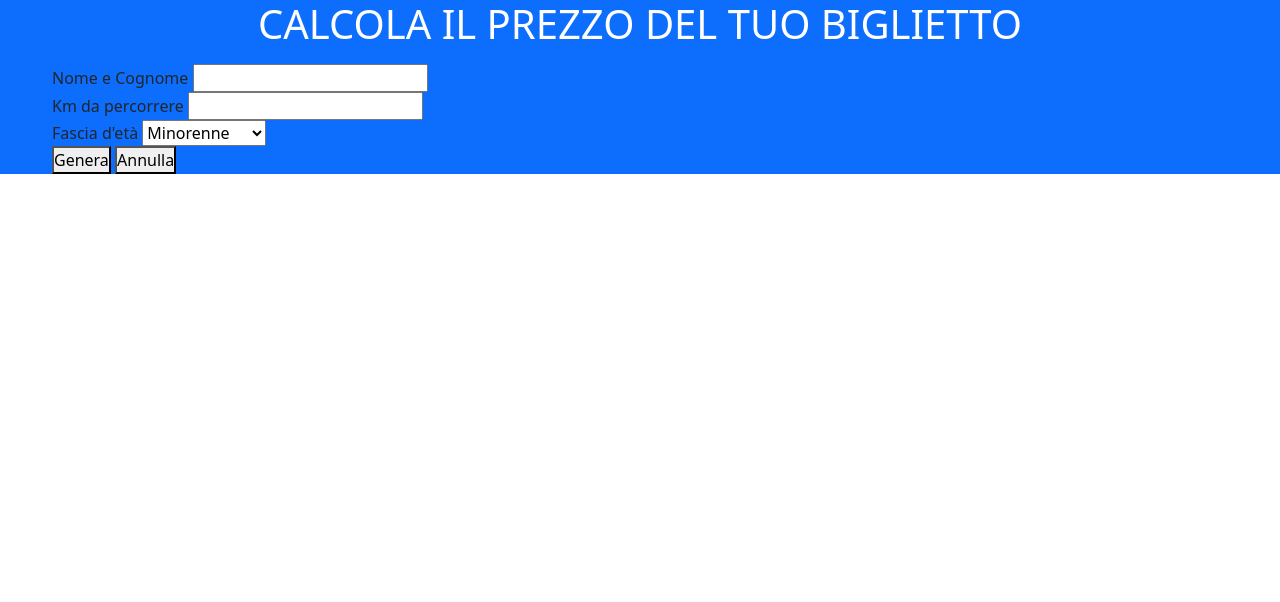
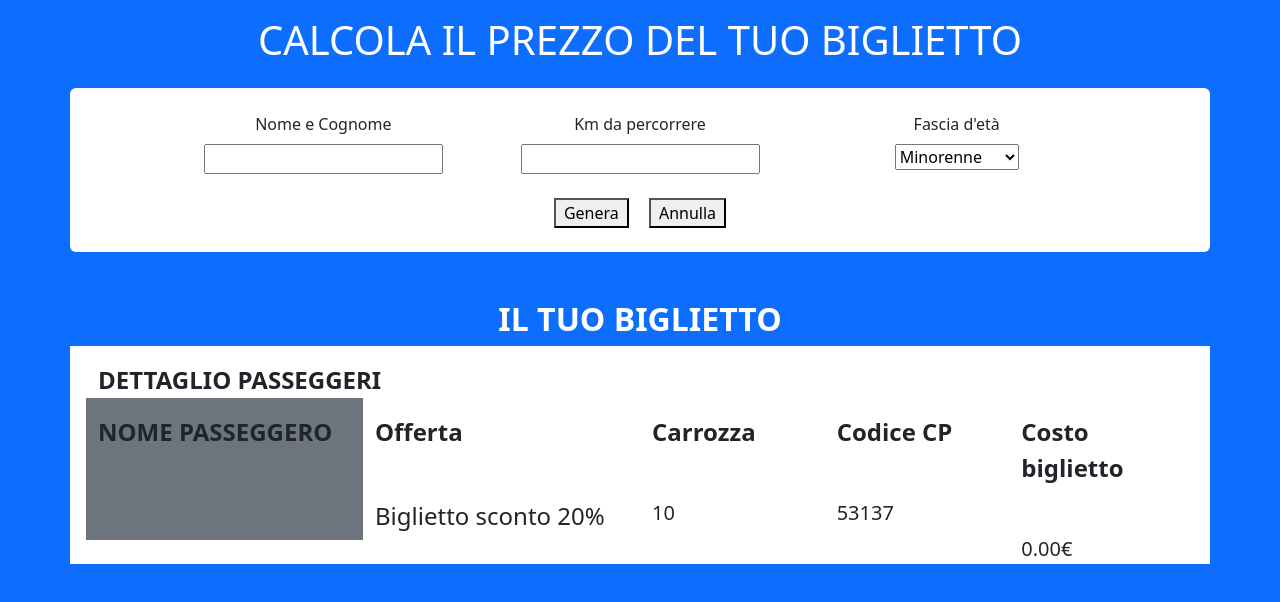
Before and after one commit to Fabiopanetta02/js-biglietto-treno-form, a plain HTML site: page index.html in a window 1280 px wide. Both pictures are taken after a click on the button "Genera". Drawn offline with nearby package versions, Linux system fonts and the light colour scheme.

Commit message:
Added finish exercise

```diff
--- a/css/style.css
+++ b/css/style.css
@@ -1,19 +1,7 @@
-/* :root{
-    --pink: #E53170;
-} */
-
-/* reset */
-* {
-  margin: 0;
-  padding: 0;
-  box-sizing: border-box;
+.ticket{
+  display: none;
 }
 
-
-/* Generics */
-
-/* Utils */
-.container {
-  max-width: 1200px;
-  margin: 0 auto;
+.active{
+  display: block;
 }
--- a/index.html
+++ b/index.html
@@ -19,41 +19,74 @@
     <link rel="stylesheet" href="css/style.css">
     <title>Biglietto treno form</title>
 </head>
-<body>
-    <section class="bg-primary">
+<body class="bg-primary">
+    <section id="calculator-ticket">
         <!-- Titolo -->
-        <h1 class="text-center text-white mb-3">CALCOLA IL PREZZO DEL TUO BIGLIETTO</h1>
+        <h1 class="text-center text-white py-3">CALCOLA IL PREZZO DEL TUO BIGLIETTO</h1>
 
-        <div class="container">
+        <div class="container bg-white rounded">
+            <div class="row justify-content-center">
+                <div class="col-10">
+                    <div class="row">
                         <!-- Nome e Cognome -->
-            <div>
-                <label for="username">Nome e Cognome</label>
+                        <div class="col text-center mt-4">
+                            <label for="username" class="d-block mb-2">Nome e Cognome</label>
                             <input type="text" id="username">
                         </div>
-
                         <!-- Km da percorrere -->
-            <div>
-                <label for="kms">Km da percorrere</label>
+                        <div class="col text-center mt-4">
+                            <label for="kms" class="d-block mb-2">Km da percorrere</label>
                             <input type="number" id="kms">
                         </div>
-
                         <!-- Fascia d'età -->
-            <div>
-                <label for="age">Fascia d'età</label>
+                        <div class="col text-center mt-4">
+                            <label for="age" class="d-block mb-2">Fascia d'età</label>
                             <select name="age" id="age">
-                    <option value="Minor">Minorenne</option>
-                    <option value="Major">Maggiorenne</option>
-                    <option value="Over-65">Over 65</option>
+                                <option value="17">Minorenne</option>
+                                <option value="18">Maggiorenne</option>
+                                <option value="66">Over 65</option>
                             </select>
                         </div>
+                    </div>
+                </div>
+                <div class="text-center my-4">
+                    <!-- Bottoni -->
+                    <button id="create" class="px-2 mx-2">Genera</button>
+                    <button id="delete" class="px-2 mx-2">Annulla</button>
+                </div>
+            </div>
+        </div>
+    </section>
 
-            <!-- Bottoni -->
-            <button id="create">Genera</button>
-            <button id="delete">Annulla</button>
+    <section id="my-ticket" class="ticket">
+        <h2 class="text-center text-white mt-5 fw-bold">IL TUO BIGLIETTO</h2>
+        <!-- Biglietto -->
+        <div class="container bg-white">
+            <span class="fs-4 fw-bold d-inline-block mt-3 px-3">DETTAGLIO PASSEGGERI</span>
+            <div class="row px-3">
+                <div class="col-3 bg-secondary mb-4">
+                    <span class="d-block fs-4 fw-bold mb-5 pt-3">NOME PASSEGGERO</span>
+                    <span class="d-block fs-3 fw-bold mb-3" id="username-ticket"></span>
                 </div>
-
-        <!-- Biglietto -->
-        <p id="ticket-finish"></p>
+                <div class="col-3 ">
+                    <span class="d-block fs-4 fw-bold mb-5 pt-3">Offerta</span>
+                    <span class="d-block fs-4 my-2" id="discount"></span>
+                </div>
+                <div class="col-2">
+                    <span class="d-block fs-4 fw-bold mb-5 pt-3">Carrozza</span>
+                    <span class="d-block fs-5" id="carriage"></span>
+                </div>
+                <div class="col-2">
+                    <span class="d-block fs-4 fw-bold mb-5 pt-3">Codice CP</span>
+                    <span class="d-block fs-5" id="code"></span>
+                </div>
+                <div class="col-2">
+                    <span class="d-block fs-4 fw-bold  mb-5 pt-3">Costo biglietto</span>
+                    <span class="d-block fs-5" id="priceticket"></span>
+                </div>
+            </div>
+        </div>
+        <p ></p>
     </section>
 
     <script src="js/script.js"></script>
--- a/js/script.js
+++ b/js/script.js
@@ -1,33 +1,94 @@
 /*Schema logico
 1- Recupero gli elementi con l'id
-2- Chiedo il numero di chilometri
+2- Al click del button genera inizo a controllare i valori
 3- Chiedo l'età del passeggero
 4- Calcolo il prezzo totale del viaggio sulla base della tariffa
 5- Applico sconto
-6-Creo una variabile da stampare
+6- Creo una variabile da stampare
 7- Faccio comparire il prezzo
 */
 
 //1- Recupero gli elementi con l'id
-const username = document.getElementById('unsername');
+const username = document.getElementById('username');
 const numberChilo = document.getElementById('kms');
 const numberAge = document.getElementById('age');
 const buttonCreate = document.getElementById('create');
 const buttonDelete = document.getElementById('delete');
-const resultTicket = document.getElementById('ticket-finish');
-
-
+const ticket = document.getElementById('my-ticket')
+const userTicket = document.getElementById('username-ticket');
+const discounTicket = document.getElementById('discount')
+const numberCarriage = document.getElementById('carriage');
+const numberCode = document.getElementById('code')
+const priceTotal = document.getElementById('priceticket');
 
 
 //2- Al click del button genera inizo a controllare i valori
 buttonCreate.addEventListener('click', function() {
+    const name = username.value
     const kms = numberChilo.value
     const age = numberAge.value
 
-    console.log('kms')
-    console.log('age')
+    console.log('kms' , kms)
+    console.log('age' , age)
 
+    //Calcolo il prezzo
     let priceKm = kms * 0.21;
     console.log('pricekm');
 
+    if(age < 18){
+        priceKm *= ( (100-20) / 100 );
+        console.log('priceDiscount' , priceKm)
+    }
+    else if(age > 65){
+        priceKm *= ( (100-40) / 100 )
+        console.log('over65' , priceKm)
+    }
+
+    //Faccio comparire la sezione ticket
+    ticket.classList.add('active')
+
+    //Stampo le informazioni sul ticket
+    //1-nome
+    userTicket.innerText = name
+    console.log(username)
+
+    //2-tipologia biglietto
+
+    if(age < 18){
+        discounTicket.innerText = 'Biglietto sconto 20%'
+    }
+    else if (age >= 66){
+        discounTicket.innerText = 'Biglietto sconto 40%'
+    }
+    else if (age >= 18){
+        discounTicket.innerText = 'Biglietto standard'
+    }
+
+    //3-Numero carrozza
+    const randomCarriage = Math.floor(Math.random() * 10) + 1;
+    console.log(randomCarriage)
+    numberCarriage.innerText = randomCarriage
+
+    //4-Codice CP
+    const randomCode = Math.floor(Math.random() * 100000) + 1;
+    console.log(randomCode)
+    numberCode.innerText = randomCode
+
+    //5-prezzo
+    const pricePrinted = priceKm.toFixed(2)
+    priceTotal.innerText = pricePrinted + '€'
 })
+
+
+//3- Al click del button annulla azzero i valori
+buttonDelete.addEventListener('click', function() {
+    username.value = ''
+    numberChilo.value = ''
+    numberAge.value = ''
+
+    console.log('kms' , kms)
+    console.log('age' , age)
+
+    //Faccio scomparire la sezione ticket
+    ticket.classList.remove('active')
+})
```
Lines whose indentation alone changed are shown as unchanged.
